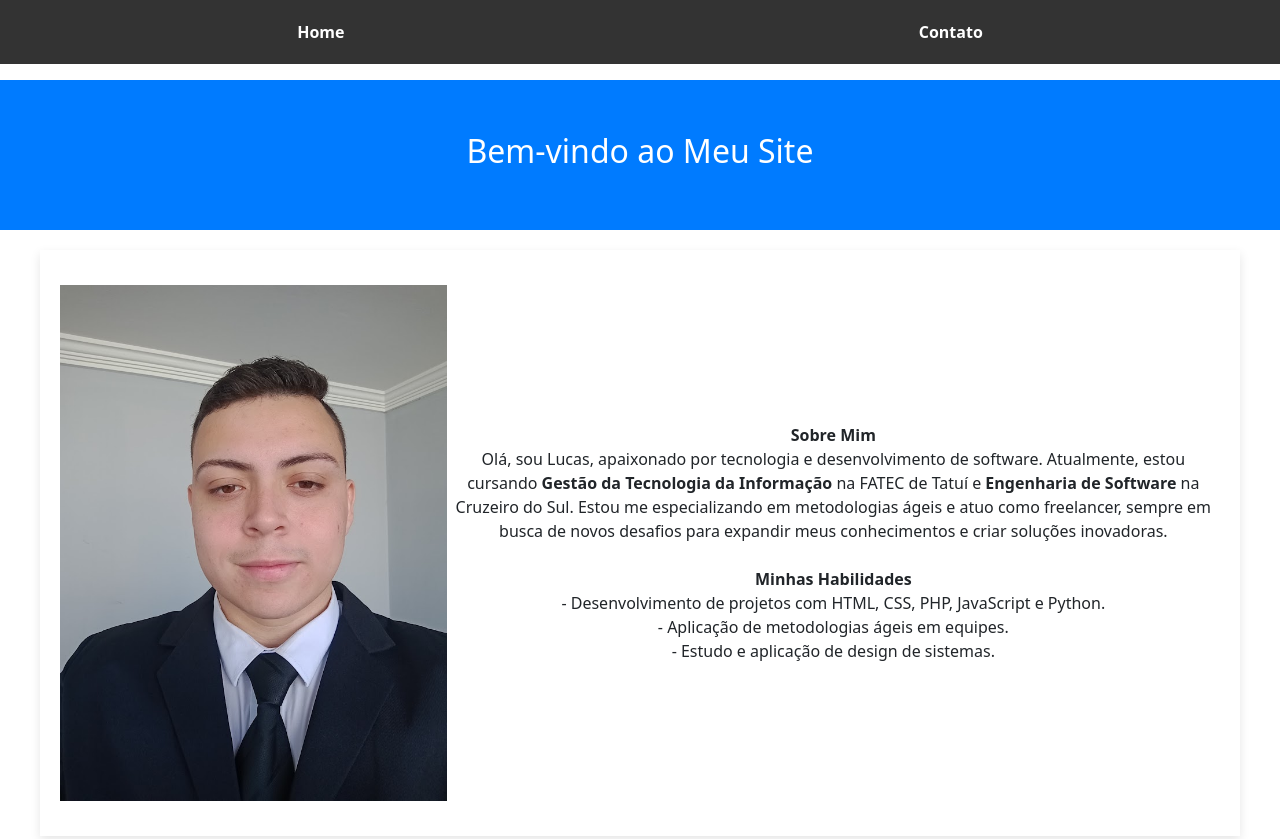
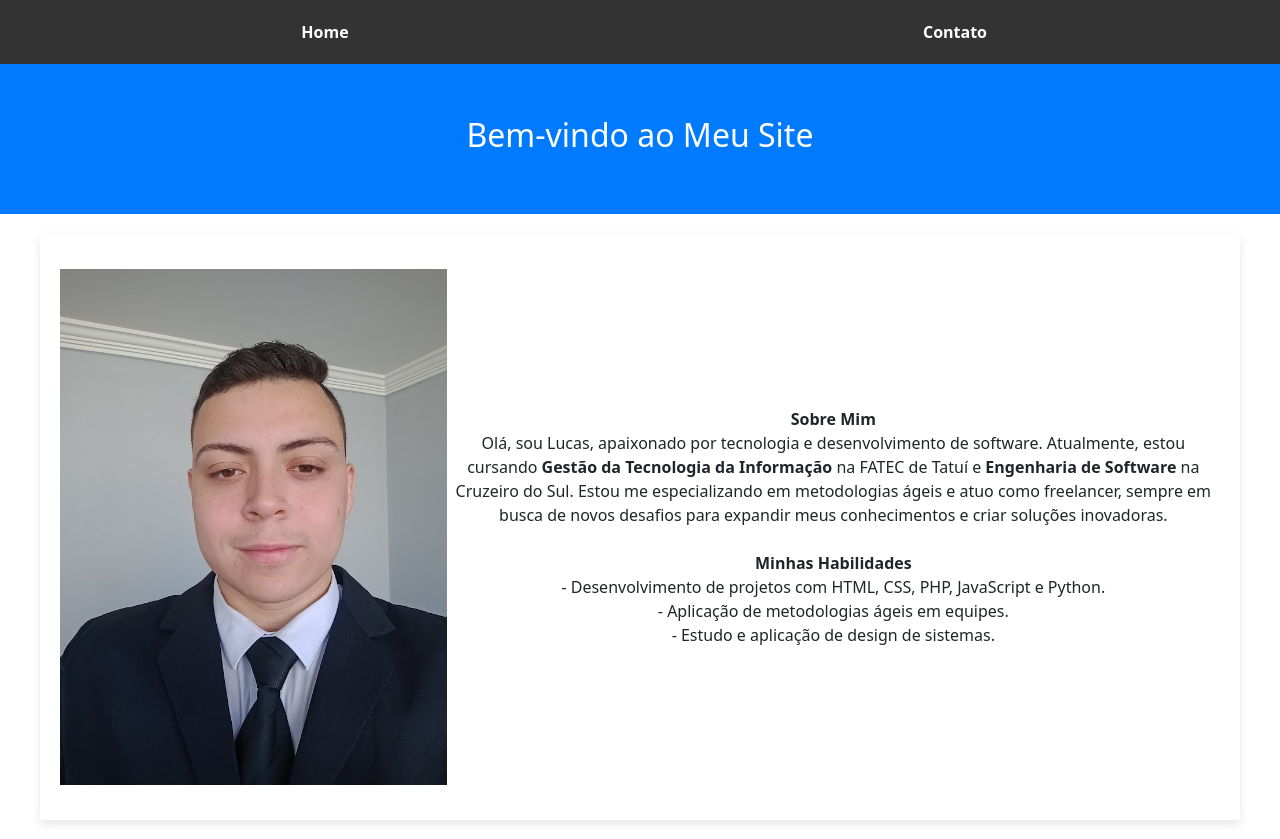
Before and after one commit to Lucvsd/Meu-site-pessoal, a plain HTML site: page index.html in a window 1280 px wide. Shown: the top 839 px of the page. Drawn offline with nearby package versions, Linux system fonts and the light colour scheme.

Commit message:
Add files via upload

```diff
--- a/CSS/style.css
+++ b/CSS/style.css
@@ -12,13 +12,21 @@ body {
     color: #333;
 }
 
-/* Estilo para a barra de navegação */
+/* Navigation bar styles */
+nav {
+    background-color: #333;
+}
+
 nav ul {
     list-style: none;
-    background-color: #333;
     display: flex;
     justify-content: space-around;
     padding: 10px;
+    margin: 0; /* Remove margin para melhor alinhamento */
+}
+
+nav ul li {
+    flex: 1; /* Distribui uniformemente os itens */
 }
 
 nav ul li a {
@@ -27,8 +35,10 @@ nav ul li a {
     padding: 10px 15px;
     display: block;
     font-weight: bold;
+    text-align: center; /* Centraliza o texto dos links */
     transition: background-color 0.3s ease;
 }
+
 
 nav ul li a:hover {
     background-color: #555;
--- a/index.html
+++ b/index.html
@@ -21,7 +21,7 @@
     <!-- Barra de Navegação -->
     <nav>
         <ul>
-            <li><a href="default.asp">Home</a></li>
+            <li><a href="index.html">Home</a></li>
             <li><a href="contato.html">Contato</a></li>
         </ul>
     </nav>
```
Also changed, not shown: contato.html (+0 -1 lines).
